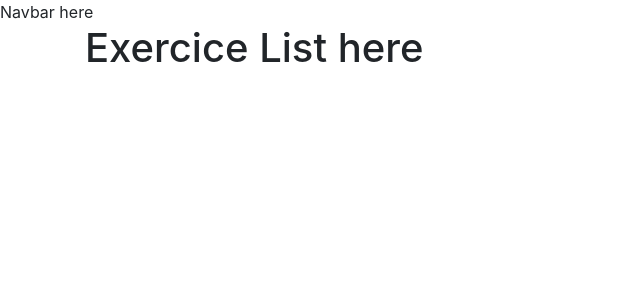
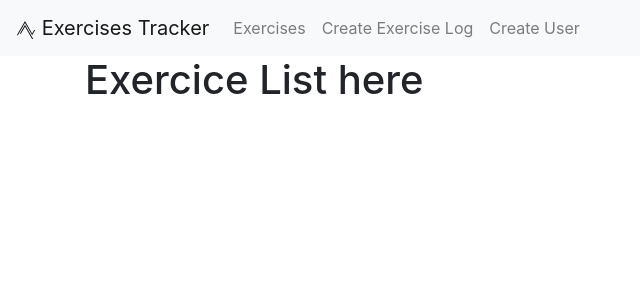
Before and after one commit to Quentin0292/ExerciseTrackerApp, a React (Create React App) app in the folder client/: page / in a window 1280 px wide. Shown: the top 300 px of the page, without its empty margins (0-640 px from the left). Built offline with nearby package versions, Linux system fonts and the light colour scheme; the HTML template or start-up script is replaced by a standard one.

Commit message:
Add logic and styling to my navbar

```diff
--- a/client/package.json
+++ b/client/package.json
@@ -10,6 +10,7 @@
     "bootstrap": "^4.4.1",
     "react": "^16.12.0",
     "react-dom": "^16.12.0",
+    "react-icons": "^3.9.0",
     "react-router-dom": "^5.1.2",
     "react-scripts": "3.3.1",
     "uuid": "^3.4.0"
--- a/client/public/index.html
+++ b/client/public/index.html
@@ -10,34 +10,33 @@
       content="Web site created using create-react-app"
     />
     <link rel="apple-touch-icon" href="%PUBLIC_URL%/logo192.png" />
-    <!--
-      manifest.json provides metadata used when your web app is installed on a
-      user's mobile device or desktop. See https://developers.google.com/web/fundamentals/web-app-manifest/
-    -->
+
     <link rel="manifest" href="%PUBLIC_URL%/manifest.json" />
-    <!--
-      Notice the use of %PUBLIC_URL% in the tags above.
-      It will be replaced with the URL of the `public` folder during the build.
-      Only files inside the `public` folder can be referenced from the HTML.
+    <script
+      src="https://kit.fontawesome.com/b517557977.js"
+      crossorigin="anonymous"
+    ></script>
 
-      Unlike "/favicon.ico" or "favicon.ico", "%PUBLIC_URL%/favicon.ico" will
-      work correctly both with client-side routing and a non-root public URL.
-      Learn how to configure a non-root public URL by running `npm run build`.
-    -->
-    <title>React App</title>
+    <title>Exercises Tracker | Keep track of your daily sport</title>
   </head>
   <body>
     <noscript>You need to enable JavaScript to run this app.</noscript>
     <div id="root"></div>
-    <!--
-      This HTML file is a template.
-      If you open it directly in the browser, you will see an empty page.
 
-      You can add webfonts, meta tags, or analytics to this file.
-      The build step will place the bundled scripts into the <body> tag.
-
-      To begin the development, run `npm start` or `yarn start`.
-      To create a production bundle, use `npm run build` or `yarn build`.
-    -->
+    <script
+      src="https://code.jquery.com/jquery-3.4.1.slim.min.js"
+      integrity="sha384-J6qa4849blE2+poT4WnyKhv5vZF5SrPo0iEjwBvKU7imGFAV0wwj1yYfoRSJoZ+n"
+      crossorigin="anonymous"
+    ></script>
+    <script
+      src="https://cdn.jsdelivr.net/npm/popper.js@1.16.0/dist/umd/popper.min.js"
+      integrity="sha384-Q6E9RHvbIyZFJoft+2mJbHaEWldlvI9IOYy5n3zV9zzTtmI3UksdQRVvoxMfooAo"
+      crossorigin="anonymous"
+    ></script>
+    <script
+      src="https://stackpath.bootstrapcdn.com/bootstrap/4.4.1/js/bootstrap.min.js"
+      integrity="sha384-wfSDF2E50Y2D1uUdj0O3uMBJnjuUD4Ih7YwaYd1iqfktj0Uod8GCExl3Og8ifwB6"
+      crossorigin="anonymous"
+    ></script>
   </body>
 </html>
--- a/client/src/components/layout/Navbar.js
+++ b/client/src/components/layout/Navbar.js
@@ -1,10 +1,58 @@
 import React from 'react';
 import PropTypes from 'prop-types';
+import { Link } from 'react-router-dom';
+import { FaThinkPeaks } from 'react-icons/fa';
 
-const Navbar = props => {
-  return <div>Navbar here</div>;
+const Navbar = ({ title }) => {
+  return (
+    <nav className='navbar navbar-expand-lg navbar-light bg-light'>
+      <Link to='/' className='navbar-brand'>
+        <FaThinkPeaks /> {title}
+      </Link>
+      <button
+        className='navbar-toggler collapsed'
+        type='button'
+        data-toggle='collapse'
+        data-target='#navbarTogglerDemo02'
+        aria-controls='navbarTogglerDemo02'
+        aria-expanded='false'
+        aria-label='Toggle navigation'
+      >
+        <span className='navbar-toggler-icon'></span>
+      </button>
+
+      <div
+        className='collape navbar-collapse collapse'
+        id='navbarTogglerDemo02'
+      >
+        <ul className='navbar-nav mr-auto mt-2 mt-lg-0'>
+          <li className='nav-item'>
+            <Link to='/' className='nav-link'>
+              Exercises
+            </Link>
+          </li>
+          <li className='navbar-item'>
+            <Link to='/create' className='nav-link'>
+              Create Exercise Log
+            </Link>
+          </li>
+          <li className='navbar-item'>
+            <Link to='/user' className='nav-link'>
+              Create User
+            </Link>
+          </li>
+        </ul>
+      </div>
+    </nav>
+  );
 };
 
-Navbar.propTypes = {};
+Navbar.propTypes = {
+  title: PropTypes.string.isRequired
+};
+
+Navbar.defaultProps = {
+  title: 'Exercises Tracker'
+};
 
 export default Navbar;
```
Also changed, not shown: 1 other file (tests, documents, lock files or other folders).
